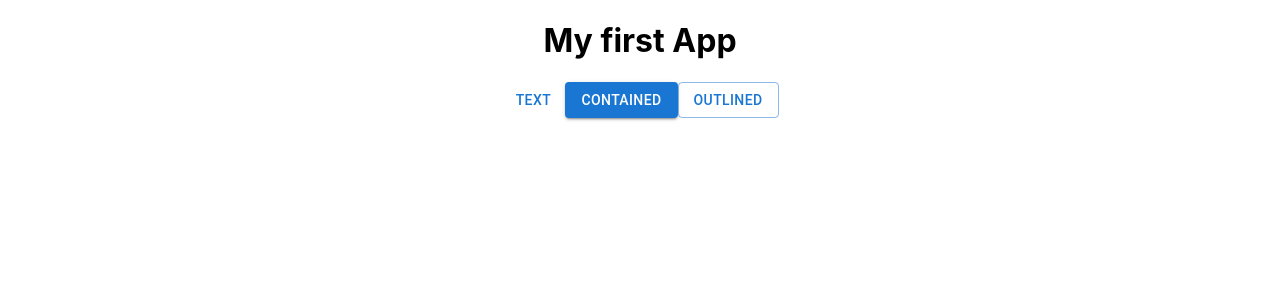
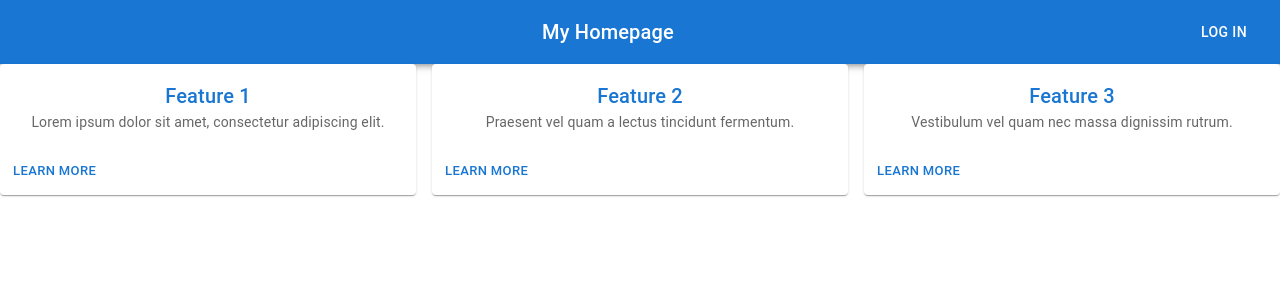
Before and after one commit to crrojasmazo/WebDevProject, a React (Create React App) app: page / in a window 1280 px wide. Shown: the top 300 px of the page. Built offline with nearby package versions, Linux system fonts and the light colour scheme.

Commit message:
home page definition

```diff
--- a/src/App.js
+++ b/src/App.js
@@ -1,13 +1,11 @@
 import './App.css';
-import { Button } from '@mui/material';
+import Homepage from './Pages/Homepage';
+
 
 function App() {
   return (
     <div className="App">
-      <h1>My first App</h1>
-      <Button variant="text">Text</Button>
-      <Button variant="contained">Contained</Button>
-      <Button variant="outlined">Outlined</Button>
+       <Homepage />
     </div>
   );
 }
--- /dev/null
+++ b/src/Components/FeatureCard.js
@@ -0,0 +1,24 @@
+import React from 'react';
+import { Card, CardContent, Typography, CardActions, Button } from '@mui/material';
+
+function FeatureCard({ title, description }) {
+  return (
+    <Card>
+      <CardContent>
+        <Typography variant="h6" color="primary">
+          {title}
+        </Typography>
+        <Typography variant="body2" color="textSecondary">
+          {description}
+        </Typography>
+      </CardContent>
+      <CardActions>
+        <Button size="small" color="primary">
+          Learn More
+        </Button>
+      </CardActions>
+    </Card>
+  );
+}
+
+export default FeatureCard;
--- /dev/null
+++ b/src/Layouts/Header.js
@@ -0,0 +1,17 @@
+import React from 'react';
+import { AppBar, Toolbar, Typography, Button } from '@mui/material';
+
+function Header() {
+    return (
+      <AppBar position="static">
+        <Toolbar>
+          <Typography variant="h6" style={{ flexGrow: 1 }}>
+            My Homepage
+          </Typography>
+          <Button color="inherit">Log In</Button>
+        </Toolbar>
+      </AppBar>
+    );
+  }
+
+export default Header;
--- /dev/null
+++ b/src/Pages/Homepage.js
@@ -0,0 +1,34 @@
+import React from 'react';
+import { Grid } from '@mui/material';
+import Header from '../Layouts/Header';
+import FeatureCard from '../Components/FeatureCard';
+
+function Homepage() {
+  return (
+    <div>
+      <Header />
+      <Grid container spacing={2} justifyContent="center">
+        <Grid item xs={12} sm={6} md={4}>
+          <FeatureCard
+            title="Feature 1"
+            description="Lorem ipsum dolor sit amet, consectetur adipiscing elit."
+          />
+        </Grid>
+        <Grid item xs={12} sm={6} md={4}>
+          <FeatureCard
+            title="Feature 2"
+            description="Praesent vel quam a lectus tincidunt fermentum."
+          />
+        </Grid>
+        <Grid item xs={12} sm={6} md={4}>
+          <FeatureCard
+            title="Feature 3"
+            description="Vestibulum vel quam nec massa dignissim rutrum."
+          />
+        </Grid>
+      </Grid>
+    </div>
+  );
+}
+
+export default Homepage;
```
Also changed, not shown: 1 other file (tests, documents, lock files or other folders).
